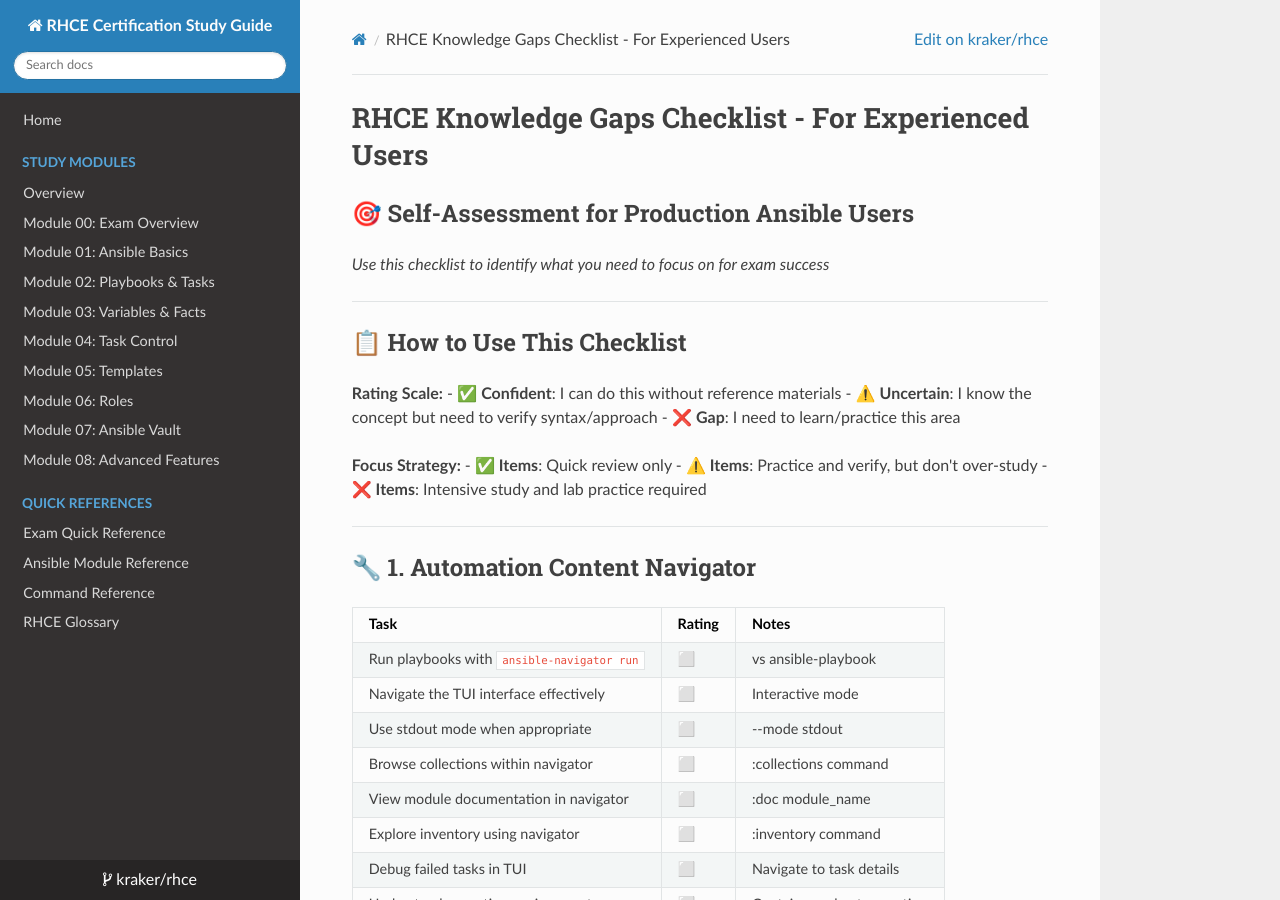
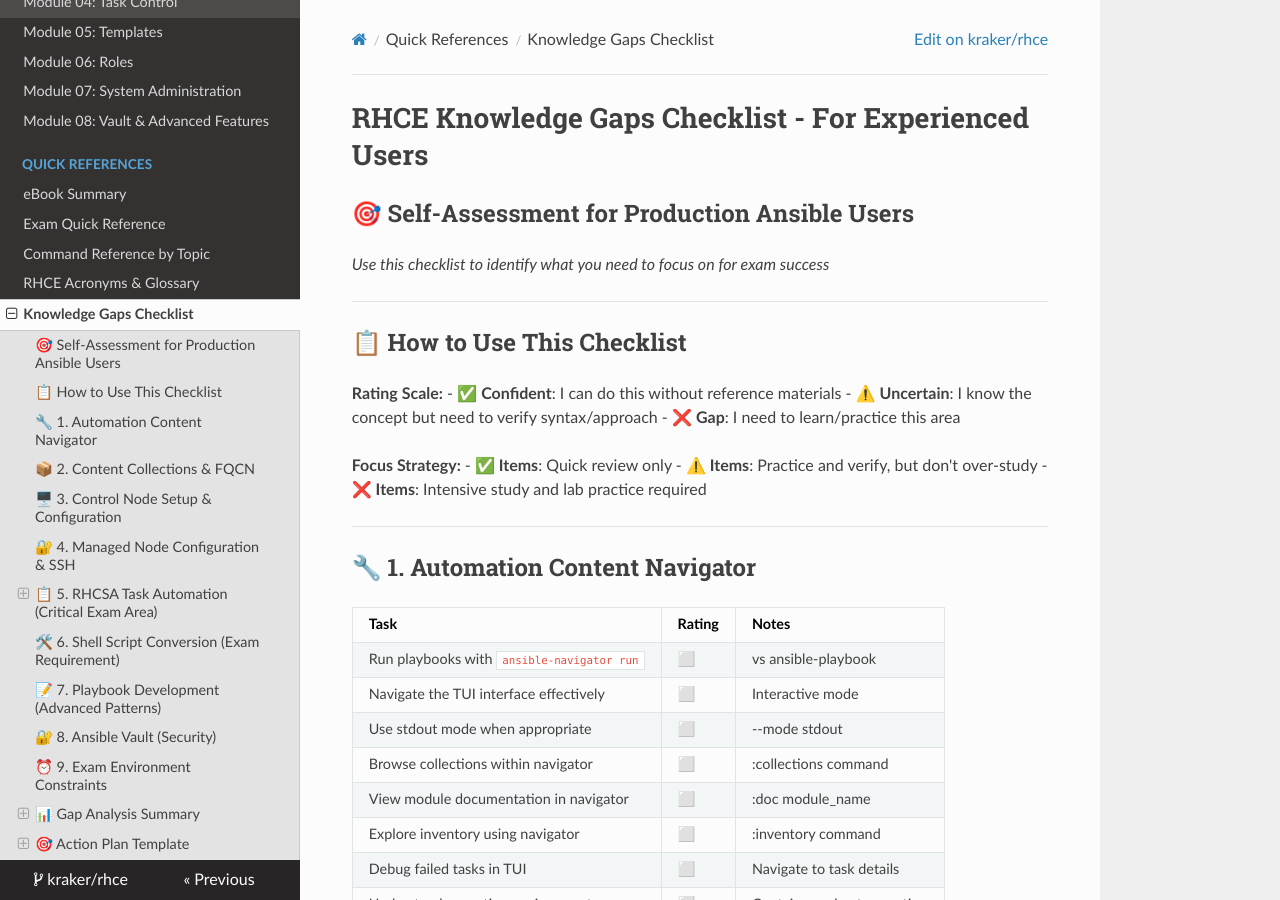
Before and after one commit to kraker/rhce, an MkDocs documentation site: the page built from docs/knowledge_gaps_checklist.md, in a window 1280 px wide and 900 px high. Built offline with MkDocs 1.6.1, drawn with Linux system fonts in a browser that asks for light colours; nearby versions of some CDN libraries.

Commit message:
Fix MkDocs build failures by updating navigation to match actual files
Update mkdocs.yml navigation structure to reference existing files and resolve
GitHub Actions build failures in MkDocs deployment.

## Issues Fixed
- Module 07 reference: 07_ansible_vault.md → 07_system_administration.md
- Module 08 title: 'Advanced Features' → 'Vault & Advanced Features'
- Missing file: ansible_module_reference.md → removed (doesn't exist)
- Wrong filename: command_reference.md → command_reference_by_topic.md
- Wrong filename: rhce_glossary.md → rhce_acronyms_glossary.md
- Added missing: ebook_summary.md and knowledge_gaps_checklist.md

## Build Status
- Local MkDocs build now succeeds without errors
- All navigation references point to existing files
- Documentation properly organized in navigation structure

Resolves GitHub Actions deployment failures for MkDocs documentation site.

🤖 Generated with [Claude Code](https://claude.ai/code)

Co-Authored-By: Claude <noreply@anthropic.com>

```diff
--- a/mkdocs.yml
+++ b/mkdocs.yml
@@ -31,13 +31,14 @@ nav:
     - 'Module 04: Task Control': rhce_synthesis/04_task_control.md
     - 'Module 05: Templates': rhce_synthesis/05_templates.md
     - 'Module 06: Roles': rhce_synthesis/06_roles.md
-    - 'Module 07: Ansible Vault': rhce_synthesis/07_ansible_vault.md
-    - 'Module 08: Advanced Features': rhce_synthesis/08_advanced_features.md
+    - 'Module 07: System Administration': rhce_synthesis/07_system_administration.md
+    - 'Module 08: Vault & Advanced Features': rhce_synthesis/08_advanced_features.md
   - Quick References:
+    - 'eBook Summary': ebook_summary.md
     - 'Exam Quick Reference': exam_quick_reference.md
-    - 'Ansible Module Reference': ansible_module_reference.md
-    - 'Command Reference': command_reference.md
-    - 'RHCE Glossary': rhce_glossary.md
+    - 'Command Reference by Topic': command_reference_by_topic.md
+    - 'RHCE Acronyms & Glossary': rhce_acronyms_glossary.md
+    - 'Knowledge Gaps Checklist': knowledge_gaps_checklist.md
 
 # Markdown extensions
 markdown_extensions:
```
